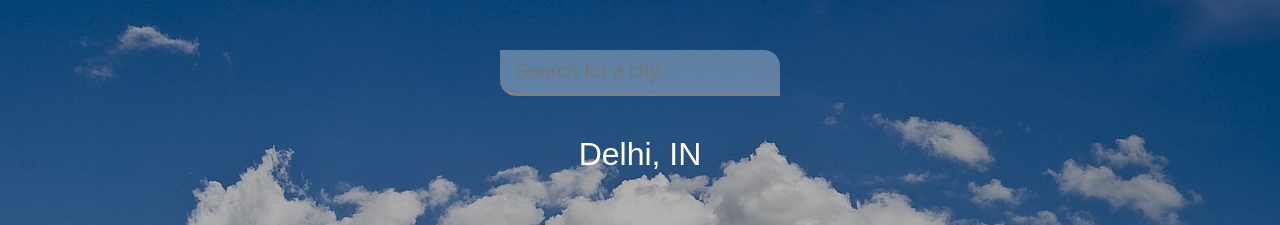
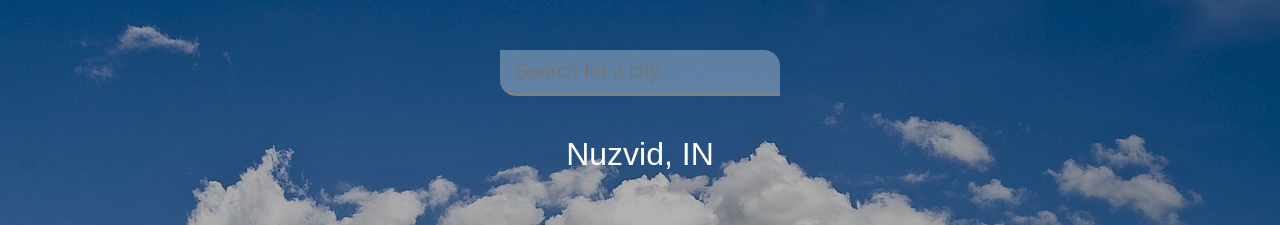
Before and after one commit to Weshly7/WeatherApp, a plain HTML site: page index.html in a window 1280 px wide. Shown: the top 225 px of the page. Drawn offline with Linux system fonts and the light colour scheme.

Commit message:
Update index.html

```diff
--- a/index.html
+++ b/index.html
@@ -14,7 +14,7 @@
     </header>
     <main>
       <section class="location">
-        <div class="city">Delhi, IN</div>
+        <div class="city">Nuzvid, IN</div>
         <div class="date"></div>
       </section>
       <div class="current">
```
